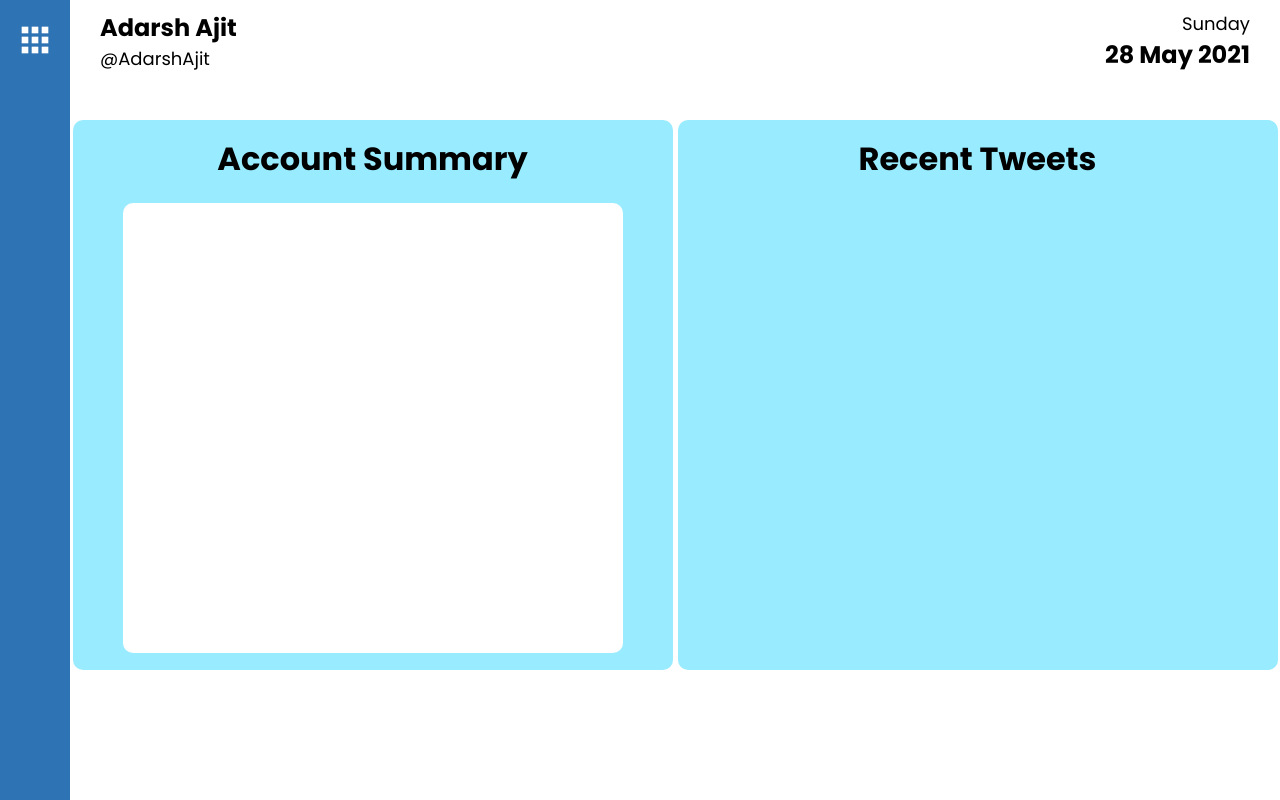
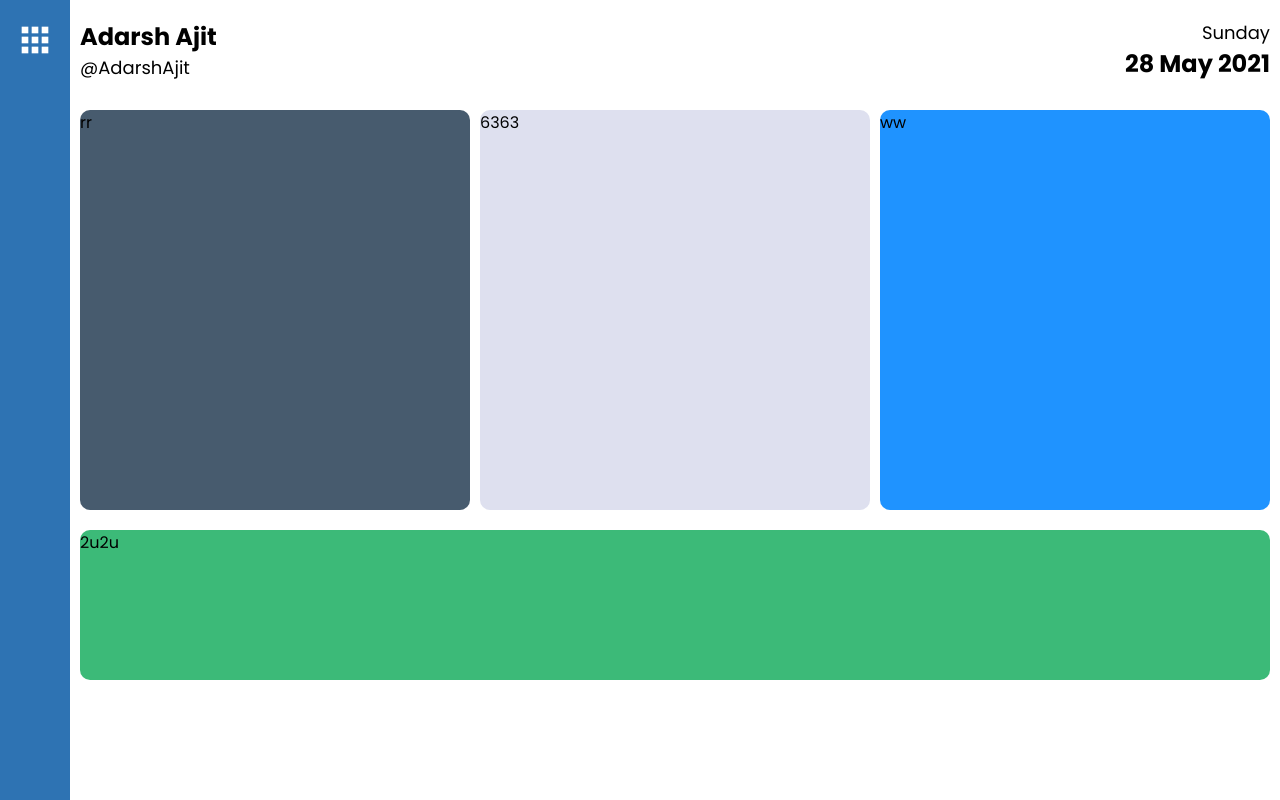
Before and after one commit to adarshajit/Depression-Recognizer-for-Twitter, a React (Create React App) app in the folder frontend/: page /user in a window 1280 px wide. Built offline with nearby package versions, Linux system fonts and the light colour scheme.

Commit message:
redesign of dashboard done🔥

```diff
--- /dev/null
+++ b/frontend/src/pages/Dashboard/UserInfo/UserElements.js
@@ -0,0 +1,37 @@
+import styled from "styled-components";
+
+export const GridContainer = styled.div`
+  display: grid;
+  margin: 10px;
+  grid-gap: 10px;
+  grid-template-columns: repeat(auto-fit, minmax(280px, 1fr));
+`;
+
+export const AccountSummary = styled.div`
+  background-color: #475b6e;
+  height: 400px;
+  border-radius: 10px;
+`;
+export const RecentTweets = styled.div`
+  background-color: #1f93ff;
+  height: 400px;
+  border-radius: 10px;
+`;
+
+export const Data = styled.div`
+  background-color: #dee0ef;
+  height: 400px;
+  border-radius: 10px;
+`;
+
+export const OtherData = styled.div`
+  background-color: #3cba78;
+  margin: 10px;
+  grid-column: 1/4;
+  border-radius: 10px;
+  height: 150px;
+
+  @media screen and (max-width: 768px) {
+    height: 400px;
+  }
+`;
--- /dev/null
+++ b/frontend/src/pages/Dashboard/UserInfo/index.js
@@ -0,0 +1,24 @@
+import React from "react";
+
+import {
+  GridContainer,
+  AccountSummary,
+  RecentTweets,
+  Data,
+  OtherData,
+} from "./UserElements";
+
+const UserInfo = () => {
+  return (
+    <>
+      <GridContainer>
+        <AccountSummary>rr</AccountSummary>
+        <Data>6363</Data>
+        <RecentTweets>ww</RecentTweets>
+      </GridContainer>
+      <OtherData>2u2u</OtherData>
+    </>
+  );
+};
+
+export default UserInfo;
--- a/frontend/src/pages/Dashboard/dashboardElements.js
+++ b/frontend/src/pages/Dashboard/dashboardElements.js
@@ -16,9 +16,13 @@ export const Container = styled.div`
 `;
 
 export const TopWrapper = styled.div`
-  height: 100px;
-  display: grid;
-  grid-template-columns: 1fr 1fr;
+  display: flex;
+  flex-direction: row;
+  justify-content: space-between;
+
+  @media screen and (max-width: 768px) {
+    flex-direction: column;
+  }
 `;
 
 export const H1 = styled.h1`
@@ -36,81 +40,108 @@ export const P1 = styled.p`
   }
 `;
 
-export const P2 = styled.p`
-  margin: 15px 0 0 0;
-  display: flex;
-  justify-content: center;
-  align-self: center;
-  font-size: 32px;
-  font-weight: 700;
-  @media screen and (max-width: 768px) {
-    font-size: 24px;
-  }
-`;
-
 export const TwitterHandle = styled.div`
   display: flex;
   flex-direction: column;
-  align-items: flex-start;
-  margin: 10px 0 0 30px;
+  padding: 10px;
+  justify-content: center;
+  height: 100px;
+  width: 50%;
+
+  @media screen and (max-width: 768px) {
+    align-items: center;
+    margin-bottom: 10px;
+    width: 100%;
+  }
 `;
 
 export const DateWrapper = styled.div`
   display: flex;
   flex-direction: column;
+  padding: 10px;
   align-items: flex-end;
-  margin: 10px 30px 0 0;
-`;
+  justify-content: center;
+  height: 100px;
+  width: 50%;
 
-export const MainWrapper = styled.div`
-  display: grid;
-  margin: 20px 0 0 0;
-  grid-template-columns: 1fr 1fr;
-  place-items: center;
-
-  @media screen and (max-width: 1024px) {
-    grid-template-columns: 1fr;
-    grid-gap: 10px;
+  @media screen and (max-width: 768px) {
+    align-items: center;
+    width: 100%;
   }
 `;
 
-export const AccountInfo = styled.div`
-  display: flex;
-  flex-direction: column;
-  width: 600px;
-  height: 550px;
-  background-color: #99ebff;
-  border-radius: 10px;
+// export const MainWrapper = styled.div`
+//   display: grid;
+//   grid-template-columns: 1fr 1fr;
 
-  @media screen and (max-width: 768px) {
-    width: 500px;
-  }
+//   @media screen and (max-width: 1024px) {
+//     grid-template-columns: 1fr;
+//     grid-gap: 10px;
+//   }
+// `;
 
-  @media screen and (max-width: 450px) {
-    width: 360px;
-  }
-  @media screen and (max-width: 359px) {
-    width: 280px;
-  }
-`;
+// export const AccountInfo = styled.div`
+//   display: flex;
+//   flex-direction: column;
+//   width: 600px;
+//   height: 600px;
+//   background-color: #99ebff;
+//   border-radius: 10px;
 
-export const Details = styled.div`
-  margin: 20px 0 0 0;
-  width: 500px;
-  height: 450px;
-  background-color: #fff;
-  align-self: center;
-  border-radius: 10px;
+//   @media screen and (max-width: 768px) {
+//     width: 500px;
+//   }
 
-  @media screen and (max-width: 768px) {
-    width: 470px;
-  }
+//   @media screen and (max-width: 450px) {
+//     width: 360px;
+//   }
+//   @media screen and (max-width: 359px) {
+//     width: 280px;
+//   }
+// `;
 
-  @media screen and (max-width: 450px) {
-    width: 300px;
-  }
+// export const Details = styled.div`
+//   margin: 20px 0 0 0;
+//   width: 500px;
+//   height: 450px;
+//   background-color: #fff;
+//   align-self: center;
+//   border-radius: 10px;
 
-  @media screen and (max-width: 360px) {
-    width: 250px;
-  }
-`;
+//   @media screen and (max-width: 768px) {
+//     width: 470px;
+//   }
+
+//   @media screen and (max-width: 450px) {
+//     width: 300px;
+//   }
+
+//   @media screen and (max-width: 360px) {
+//     width: 250px;
+//   }
+// `;
+
+// export const TweetWrapper = styled.div`
+//   display: grid;
+//   grid-template-rows: 1fr 1fr;
+//   place-items: center;
+//   grid-gap: 10px;
+// `;
+
+// export const RecentTweets = styled.div`
+//   display: flex;
+//   flex-direction: column;
+//   width: 600px;
+//   height: 300px;
+//   background-color: #99ebff;
+//   border-radius: 10px;
+// `;
+
+// export const Analytics = styled.div`
+//   display: flex;
+//   flex-direction: column;
+//   width: 600px;
+//   height: 270px;
+//   background-color: #99ebff;
+//   border-radius: 10px;
+// `;
--- a/frontend/src/pages/Dashboard/index.js
+++ b/frontend/src/pages/Dashboard/index.js
@@ -5,15 +5,12 @@ import {
   TopWrapper,
   H1,
   P1,
-  P2,
   TwitterHandle,
   DateWrapper,
-  MainWrapper,
-  AccountInfo,
-  Details,
 } from "./dashboardElements";
 
 import Sidebar from "../../components/Sidebar";
+import UserInfo from "./UserInfo";
 const Dashboard = () => {
   return (
     <>
@@ -32,15 +29,22 @@ const Dashboard = () => {
             </DateWrapper>
           </TopWrapper>
 
-          <MainWrapper>
+          <UserInfo />
+
+          {/* <MainWrapper>
             <AccountInfo>
               <P2>Account Summary</P2>
               <Details></Details>
             </AccountInfo>
-            <AccountInfo>
-              <P2>Recent Tweets</P2>
-            </AccountInfo>
-          </MainWrapper>
+            <TweetWrapper>
+              <RecentTweets>
+                <P2>Recent Tweets</P2>
+              </RecentTweets>
+              <Analytics>
+                <P2>Analytics</P2>
+              </Analytics>
+            </TweetWrapper>
+          </MainWrapper> */}
         </Container>
       </MainContainer>
     </>
```
